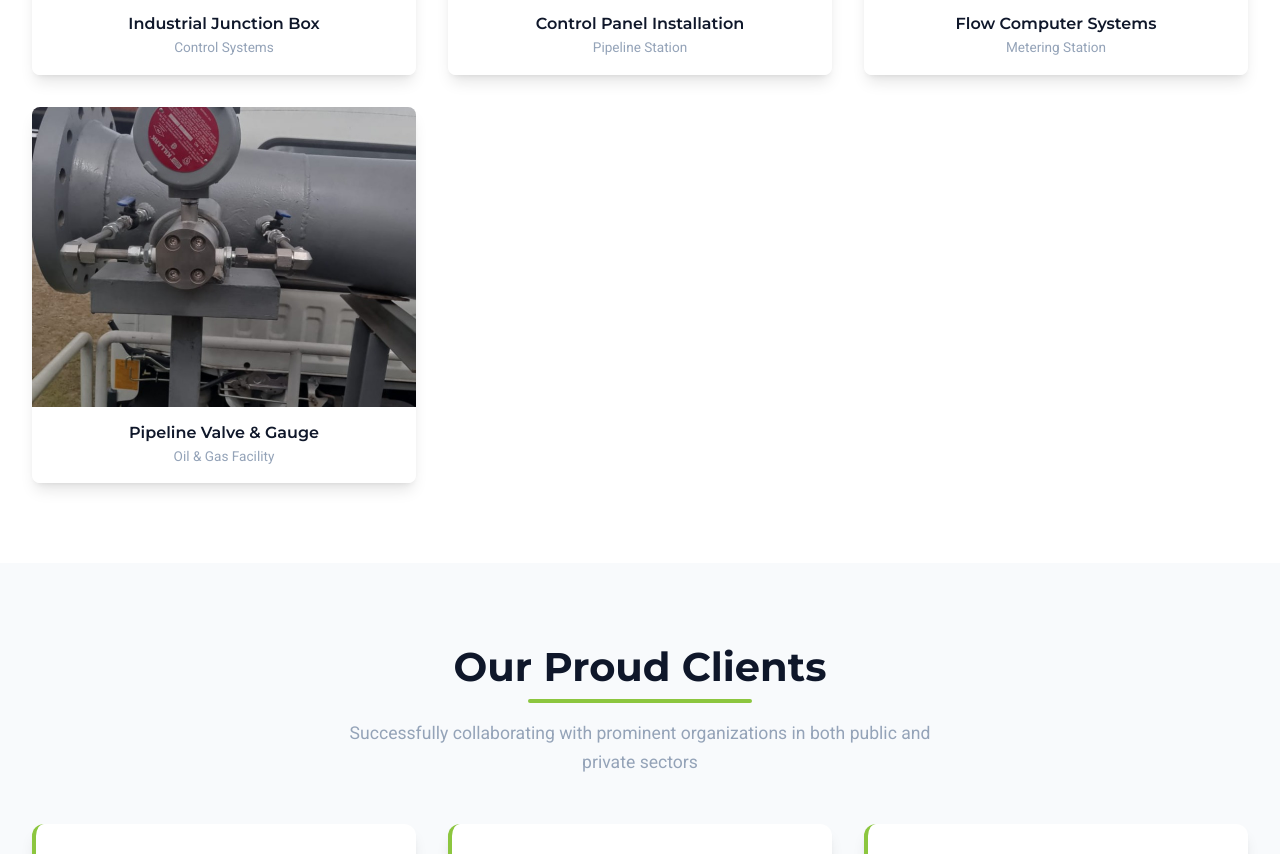
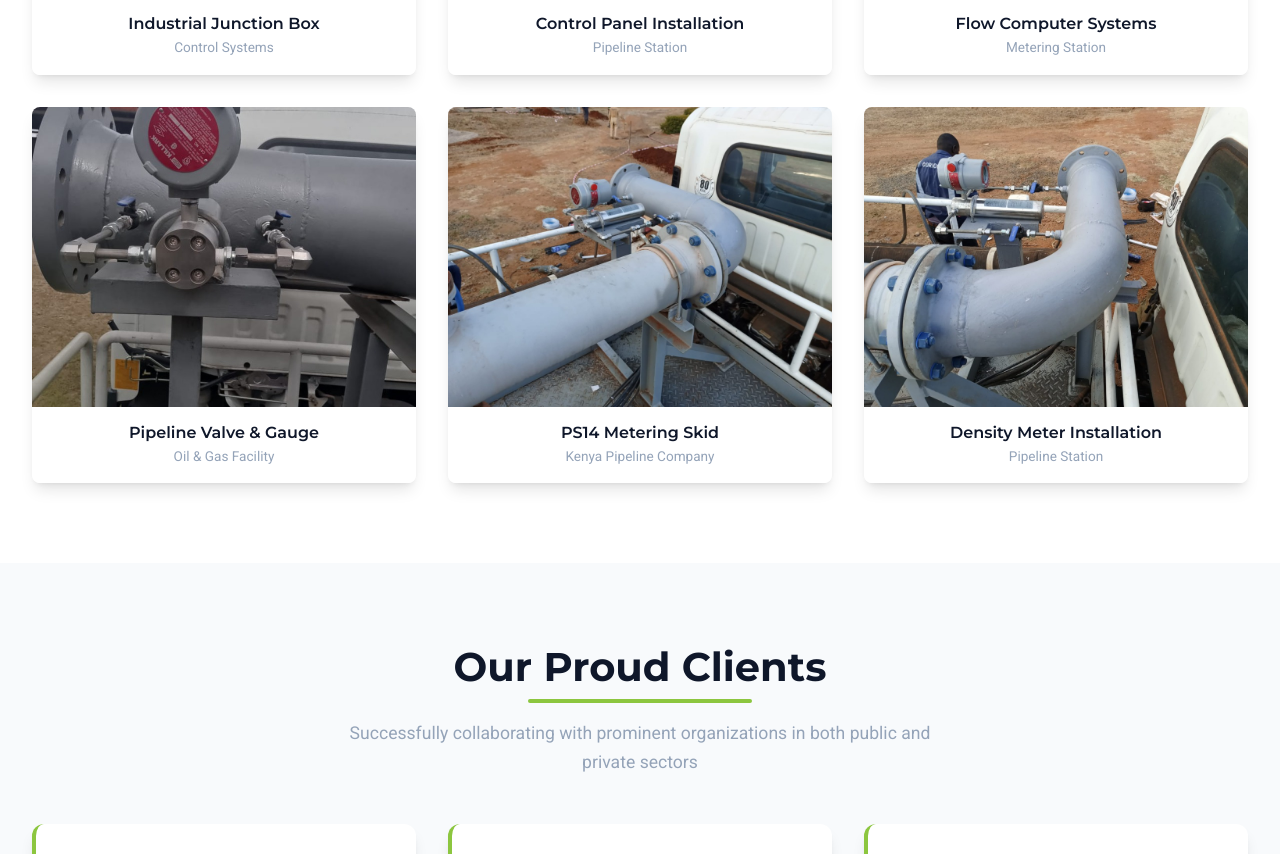
Before and after one commit to sharlmon/IrishTradingSite, a React (Vite) app: page / in a window 1280 px wide. Shown: the part 7879-8733 px from the top of the page. Built offline with nearby package versions, Linux system fonts and the light colour scheme.

Commit message:
Add PS14 metering skid and density meter images

```diff
--- a/src/components/Projects.jsx
+++ b/src/components/Projects.jsx
@@ -40,6 +40,8 @@ import junctionBoxWiring from '../assets/junction-box-wiring.jpg';
 import controlPanelsNight from '../assets/control-panels-night.jpg';
 import flowComputerDisplay from '../assets/flow-computer-display.jpg';
 import pipelineValveGauge from '../assets/pipeline-valve-gauge.jpg';
+import meteringSkidPs14 from '../assets/metering-skid-ps14.jpg';
+import densityMeterInstallation from '../assets/density-meter-installation.jpg';
 
 const projectsData = [
     // Civil Works / Drainage
@@ -89,6 +91,8 @@ const projectsData = [
     { id: 32, category: 'Electrical', image: controlPanelsNight, title: 'Control Panel Installation', location: 'Pipeline Station' },
     { id: 33, category: 'Electrical', image: flowComputerDisplay, title: 'Flow Computer Systems', location: 'Metering Station' },
     { id: 34, category: 'Electrical', image: pipelineValveGauge, title: 'Pipeline Valve & Gauge', location: 'Oil & Gas Facility' },
+    { id: 35, category: 'Electrical', image: meteringSkidPs14, title: 'PS14 Metering Skid', location: 'Kenya Pipeline Company' },
+    { id: 36, category: 'Electrical', image: densityMeterInstallation, title: 'Density Meter Installation', location: 'Pipeline Station' },
 ];
 
 const Projects = () => {
```
Also changed, not shown: src/assets/density-meter-installation.jpg (added), src/assets/metering-skid-ps14.jpg (added).
